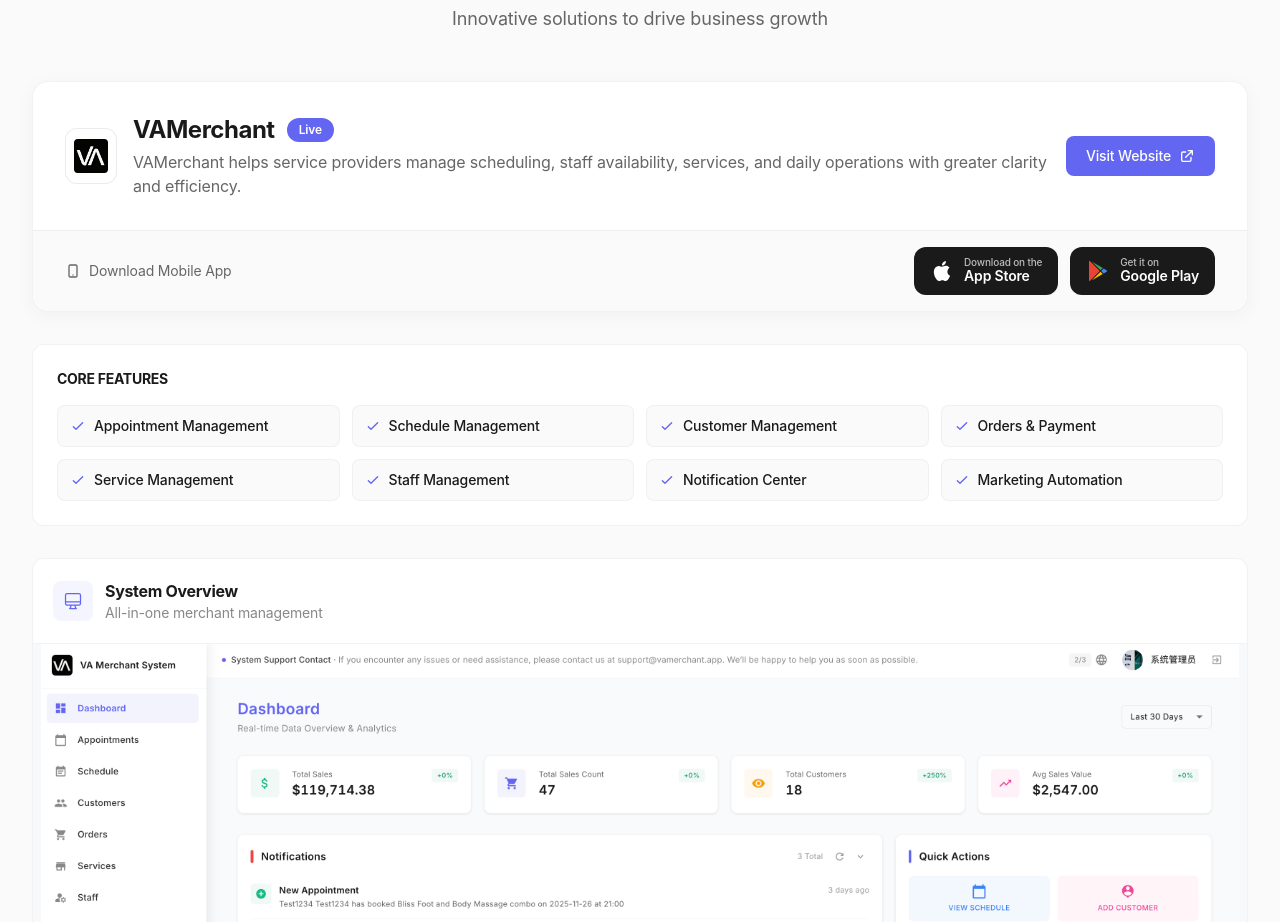
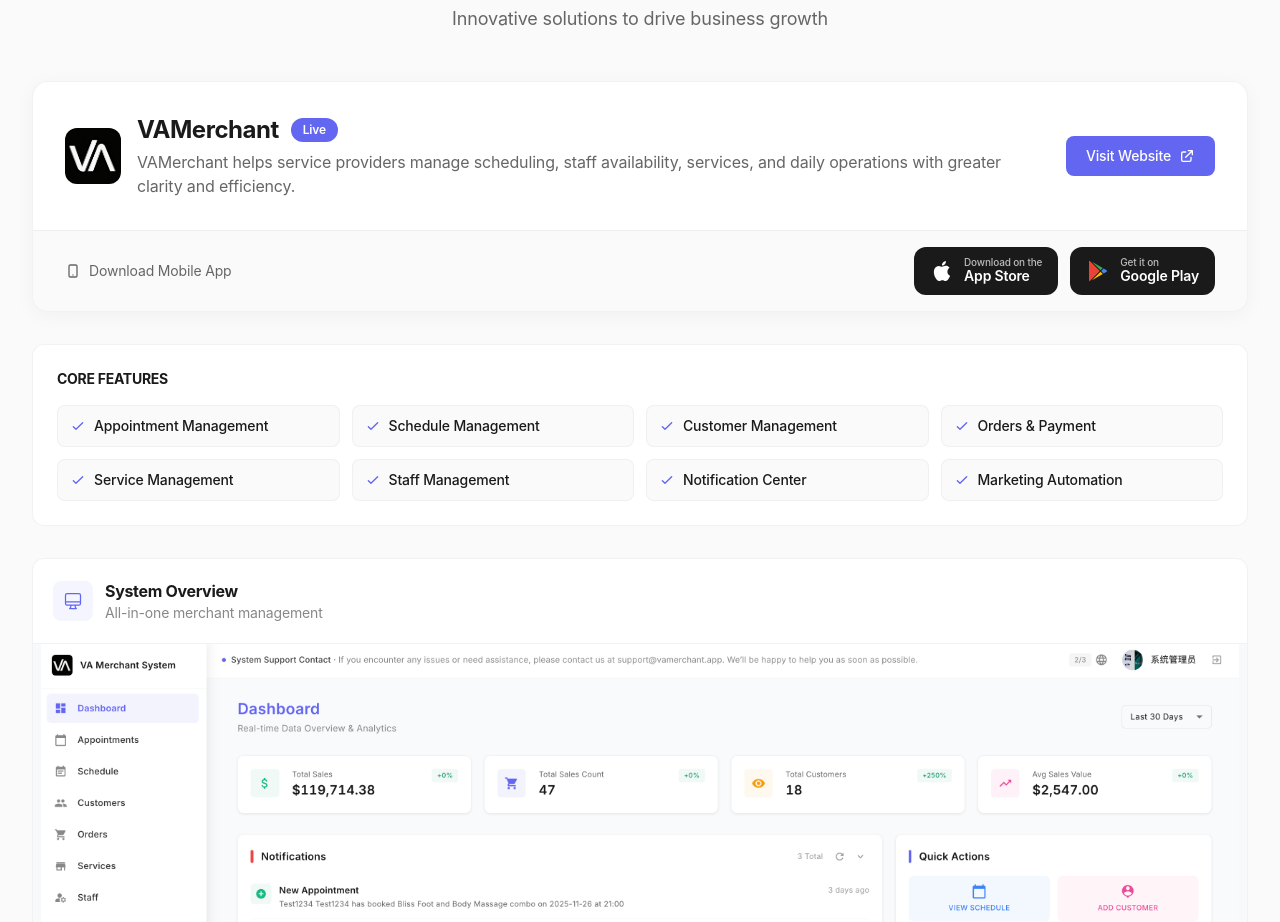
Before and after one commit to ethanyandev/swiftmind-systems, a React (Vite) app: page / in a window 1280 px wide. Shown: the part 960-1882 px from the top of the page. Built offline with nearby package versions, Linux system fonts and the light colour scheme.

Commit message:
官网界面vamerchant logo

```diff
--- a/src/components/Products.jsx
+++ b/src/components/Products.jsx
@@ -89,16 +89,11 @@
           <div className="p-6 sm:p-8">
             <div className="flex flex-col sm:flex-row sm:items-center sm:justify-between gap-4">
               <div className="flex items-center gap-4">
-                <div
-                  className="w-14 h-14 rounded-xl flex items-center justify-center bg-white p-2"
-                  style={{ border: '1px solid rgba(0,0,0,0.08)' }}
-                >
-                  <img
-                    src="/vamerchant-logo.png"
-                    alt="VAMerchant Logo"
-                    className="w-full h-full object-contain"
-                  />
-                </div>
+                <img
+                  src="/vamerchant-logo.png"
+                  alt="VAMerchant Logo"
+                  className="w-14 h-14 object-contain rounded-xl"
+                />
                 <div>
                   <div className="flex items-center gap-3">
                     <h3 className="text-2xl font-bold text-[#1a1a1a]">
```
